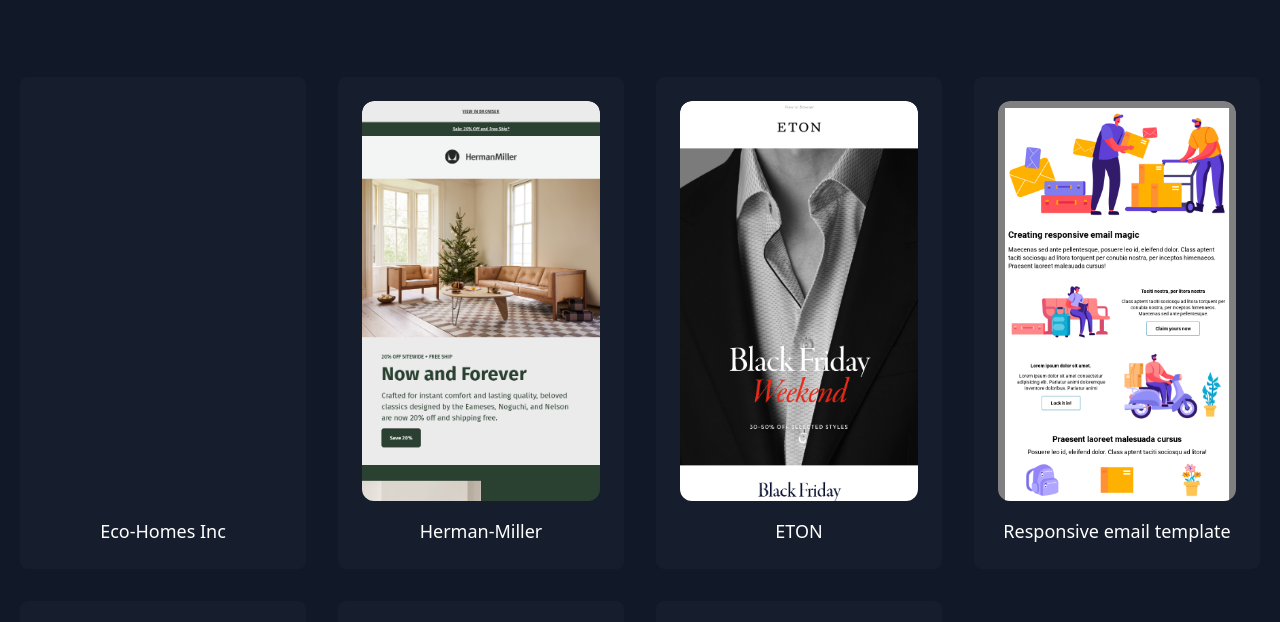
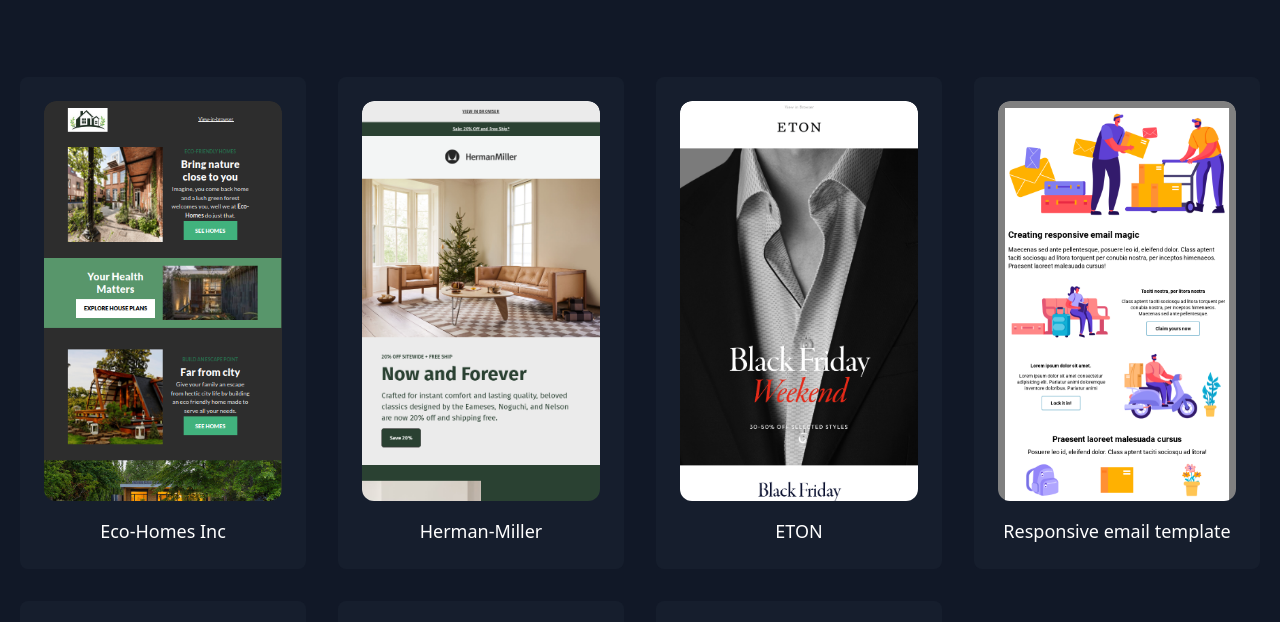
Before and after one commit to pushpendraa3/email, a plain HTML site: page index.html in a window 1280 px wide. Shown: the part 1163-1785 px from the top of the page. Drawn offline with nearby package versions, Linux system fonts and the light colour scheme.

Commit message:
fix: first project img not showing

```diff
--- a/index.html
+++ b/index.html
@@ -109,6 +109,7 @@
               <a href="https://parcel.io/e/42b840a4-4cb1-43bb-b4d5-0e714037d86e?" target="_blank">
                 <div class="bg-gray-800 bg-opacity-40 p-6 rounded-lg">
                   <div class="scrollable-div">
+                    <img class="scrollable-img " src="images/project/email-dark.png" alt="email template dark mode">
                   </div>
                   <h2 class="text-lg text-white font-medium title-font center">Eco-Homes Inc</h2>
                 </div>
```
